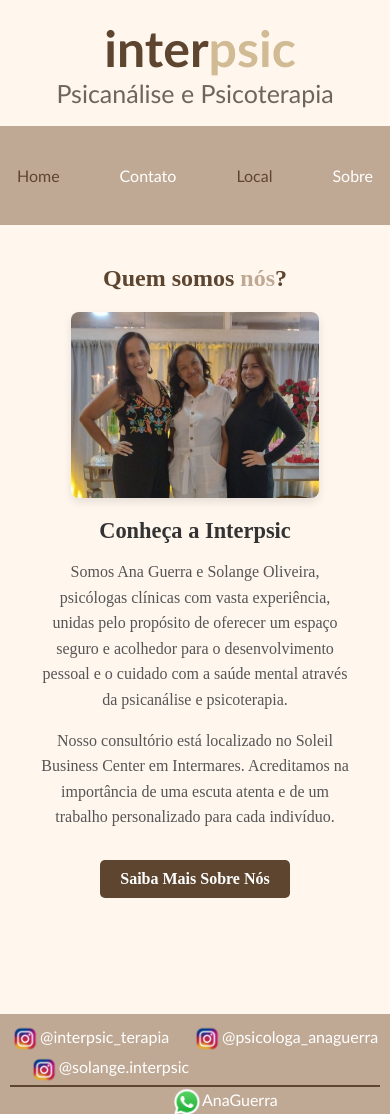
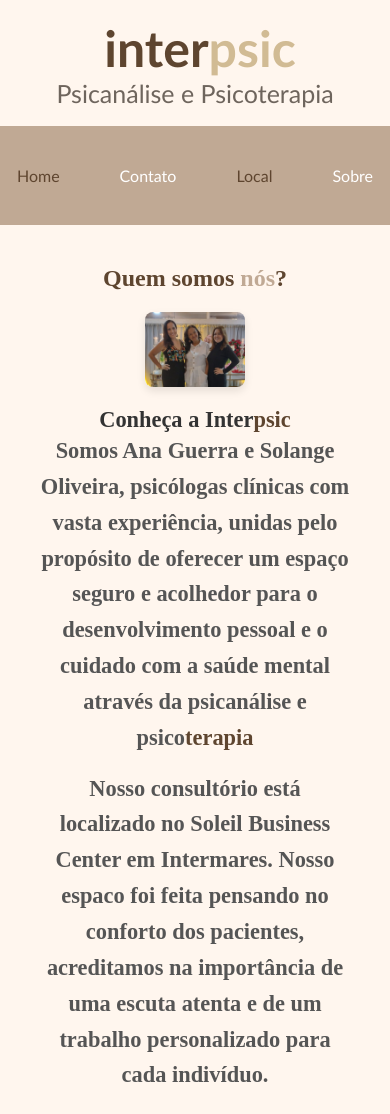
Before and after one commit to pedrotti007/PROJETO_INTERPSIC, a plain HTML site: page projetosite/index.html in a window 390 px wide. Shown: the top 1114 px of the page. Drawn offline with Linux system fonts and the light colour scheme.

Commit message:
Continuacao Home

```diff
--- a/projetosite/index.css
+++ b/projetosite/index.css
@@ -5,25 +5,22 @@
     }
 header{
     background-color: rgb(255, 246, 238);
+}
 
-}
 header p{
     color:rgba(26, 17, 10, 0.637);
     font-family:'Gill Sans', 'Gill Sans MT', Calibri, 'Trebuchet MS', sans-serif;
     font-style: initial;
     text-align: center;
     font-size: 25px;
-
 }
 
-
-h1{
+ h1{
     color:rgb(94, 69, 47);
     font-family:'Gill Sans', 'Gill Sans MT', Calibri, 'Trebuchet MS', sans-serif;
     font-style: initial;
     text-align: center;
     font-size: 50px;
-
 }
 header h1 {
     display: flex;         /* Trata o H1 como um container flexível */
@@ -115,14 +112,14 @@ div img{
     border-style: groove;
     size: 200px;
     color: white;
+}
 
- }
 h2 div{
         color: rgb(94, 69, 47);
         text-align: center;
         font-size: 35px;
+ }
 
-}
 h2 div span{
         color: rgb(192, 169, 148);
         text-align: center;
@@ -140,22 +137,20 @@ h2 p{
     border-radius: 20%;
     object-fit: cover;
 }
-
-
-  .image-row {
+section div h3 span{
+    color: rgb(192, 169, 148);
+}
+.image-row {
     display: flex;
     justify-content: space-around;
     align-items: flex-start;
     flex-wrap: wrap;
     text-align: center;
-  }
-
-  .image-row > div {
+}
+.image-row > div {
       flex-basis: 45%;
       margin-bottom: 20px;
   }
-
-/* Estilos para os retângulos na página de contato */
 .contact-box {
     background-color: white;
     border: 1px solid #ccc;
@@ -174,16 +169,14 @@ h2 p{
         border-style: none  ;
         border-color:rgb(94, 69, 47);
         margin: 20px auto;
-    }
+}
 .container h2{
     text-align: center;
     margin-bottom: 20px;
-    color: #333;
-
+    color: rgb(192, 169, 148);
 }
 section img{
     border-style: none;
-
 }
 .about-section {
     display: flex; /* Ativa o layout Flexbox */
@@ -199,7 +192,6 @@ section img{
     /* Opcional: Limitar o tamanho máximo da imagem */
      max-width: 450px;
 }
-
 .about-image img {
     display: block; /* Remove espaço extra abaixo da imagem */
     width: 100%; /* Faz a imagem preencher o container .about-image */
@@ -226,8 +218,9 @@ section img{
     margin-bottom: 15px;
     color: #555;
 }
-
-
+.about-text span {
+    color:rgb(94, 69, 47) ;
+}
 .cta-button {
     display: inline-block;
     padding: 10px 20px;
@@ -239,7 +232,6 @@ section img{
     transition: background-color 0.3s ease;
     font-weight: bold;
 }
-
 .cta-button:hover {
     background-color:rgb(94, 69, 47);
 }
@@ -256,7 +248,7 @@ section img{
     .about-image {
         flex-basis: auto; /* Added value 'auto' and semicolon */
         width: 80%;
-        max-width: 350px;
+        max-width: 100px;
         margin: 0 auto;
     }
 
@@ -272,8 +264,9 @@ section img{
 .container > h2 {
     color:rgb(94, 69, 47);
 }
-
-
 .container > h2 span {
     color: rgb(192, 169, 148);
 }
+section div img {
+    size :20px;
+}
--- a/projetosite/index.html
+++ b/projetosite/index.html
@@ -32,16 +32,17 @@
                         </div>
 
                         <div class="about-text">
-                            <h3>Conheça a Interpsic</h3>
+                            <h3>Conheça a Inter<span>psic</span>
                             <p>
                                 Somos Ana Guerra e Solange Oliveira, psicólogas clínicas com vasta experiência,
                                 unidas pelo propósito de oferecer um espaço seguro e acolhedor para o
                                 desenvolvimento pessoal e o cuidado com a saúde mental através da
-                                psicanálise e psicoterapia.
+                                psicanálise e psico<span>terapia</span>
                             </p>
                             <p>
                                 Nosso consultório está localizado no Soleil Business Center em Intermares.
-                                Acreditamos na importância de uma escuta atenta e de um trabalho
+                                Nosso espaco foi feita pensando no conforto dos pacientes,
+                                acreditamos na importância de uma escuta atenta e de um trabalho
                                 personalizado para cada indivíduo.
                             </p>
                             <p>
```
Also changed, not shown: projetosite/contato.html (+2 -9 lines).
